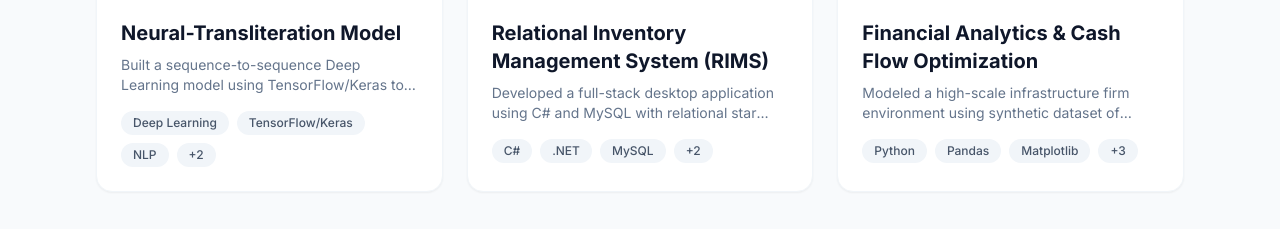
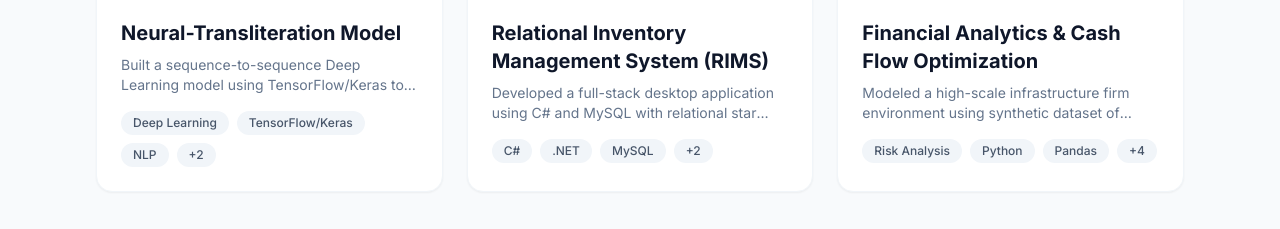
Before and after one commit to FadiSaif-BA/Portfolio, a React (Vite) app: page / in a window 1280 px wide. Shown: the part 2420-2649 px from the top of the page. Built offline with nearby package versions, Linux system fonts and the light colour scheme.

Commit message:
Update portfolio-data.ts

```diff
--- a/src/data/portfolio-data.ts
+++ b/src/data/portfolio-data.ts
@@ -170,11 +170,11 @@ export const portfolioData: PortfolioData = {
       description: "Modeled a high-scale infrastructure firm environment using synthetic dataset of 10,000+ records with SQL and Python-driven ETL pipeline.",
       thumbnail: "https://images.unsplash.com/photo-1554224155-6726b3ff858f?w=800&h=600&fit=crop",
       previewImage: "https://images.unsplash.com/photo-1554224155-6726b3ff858f?w=1200&h=800&fit=crop",
-      tags: ["Python", "Pandas", "Matplotlib", "SQL", "Financial Modeling", "ETL"],
+      tags: ["Risk Analysis", "Python", "Pandas", "Matplotlib", "SQL", "Financial Modeling", "ETL"],
       liveUrl: "#",
-      githubUrl: "#",
+      githubUrl: "https://github.com/FadiSaif-BA/FinancialAnalysis_Simulation.git",
       featured: true,
-      methodology: "Designed ETL pipeline to track liquidity indicators like DSO and WIP leakage using 10,000+ synthetic records.",
+      methodology: "Designed ETL pipeline and analysis to track liquidity indicators like DSO and WIP leakage using 10,000+ synthetic records.",
       results: "Created predictive framework to forecast quarterly cash inflow with 95% confidence interval, enabling proactive identification of toxic debt.",
     },
     {
```
